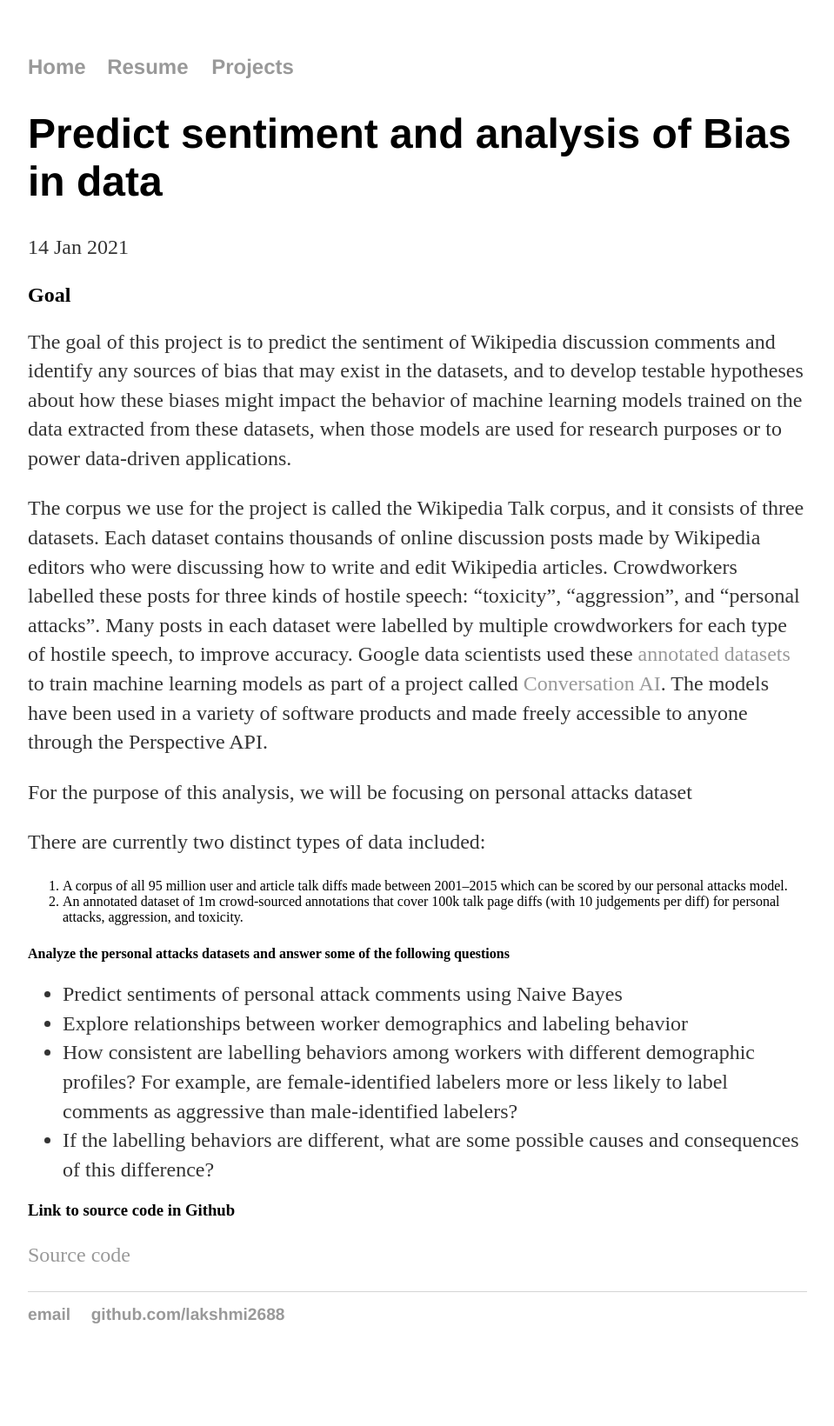
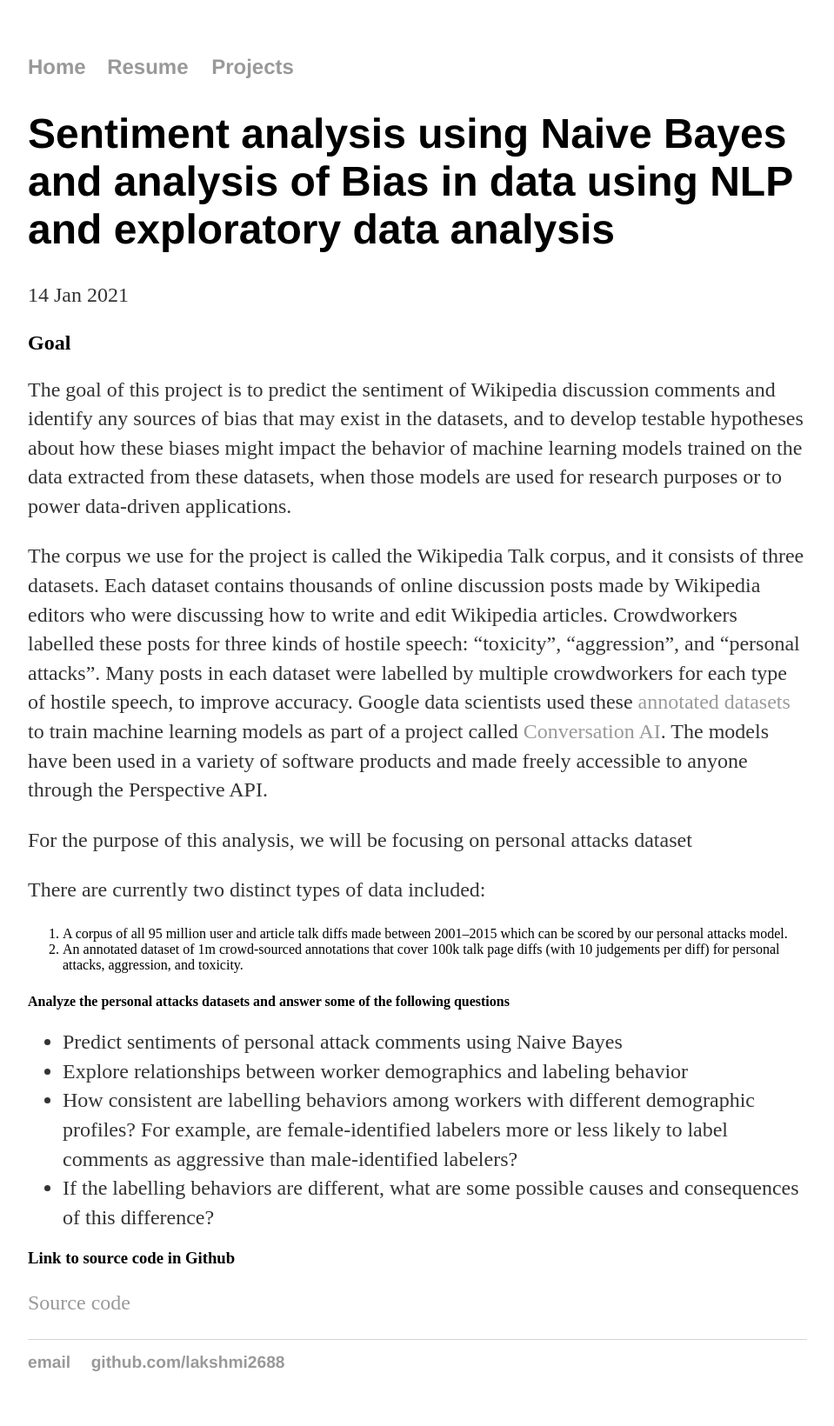
Before and after one commit to lakshmi2688/lakshmi2688.github.io, a Jekyll site: the page built from _posts/2021-01-14-Sentiment_Analysis_and_bias_in_data.md, in a window 1280 px wide. Shown: the whole page at 87% size, without its empty margins (160-1119 px from the left). Built offline with Jekyll 4.4.1, drawn with Linux system fonts in a browser that asks for light colours; before the commit the page ends 1585 px from its top, so only the background shows below that.

Commit message:
Update 2021-01-14-Sentiment_Analysis_and_bias_in_data.md

```diff
--- a/_posts/2021-01-14-Sentiment_Analysis_and_bias_in_data.md
+++ b/_posts/2021-01-14-Sentiment_Analysis_and_bias_in_data.md
@@ -1,6 +1,6 @@
 ---
 layout: post
-title: "Predict sentiment and analysis of Bias in data"
+title: "Sentiment analysis using Naive Bayes and analysis of Bias in data using NLP and exploratory data analysis"
 date: 2021-01-14
 ---
 
```
